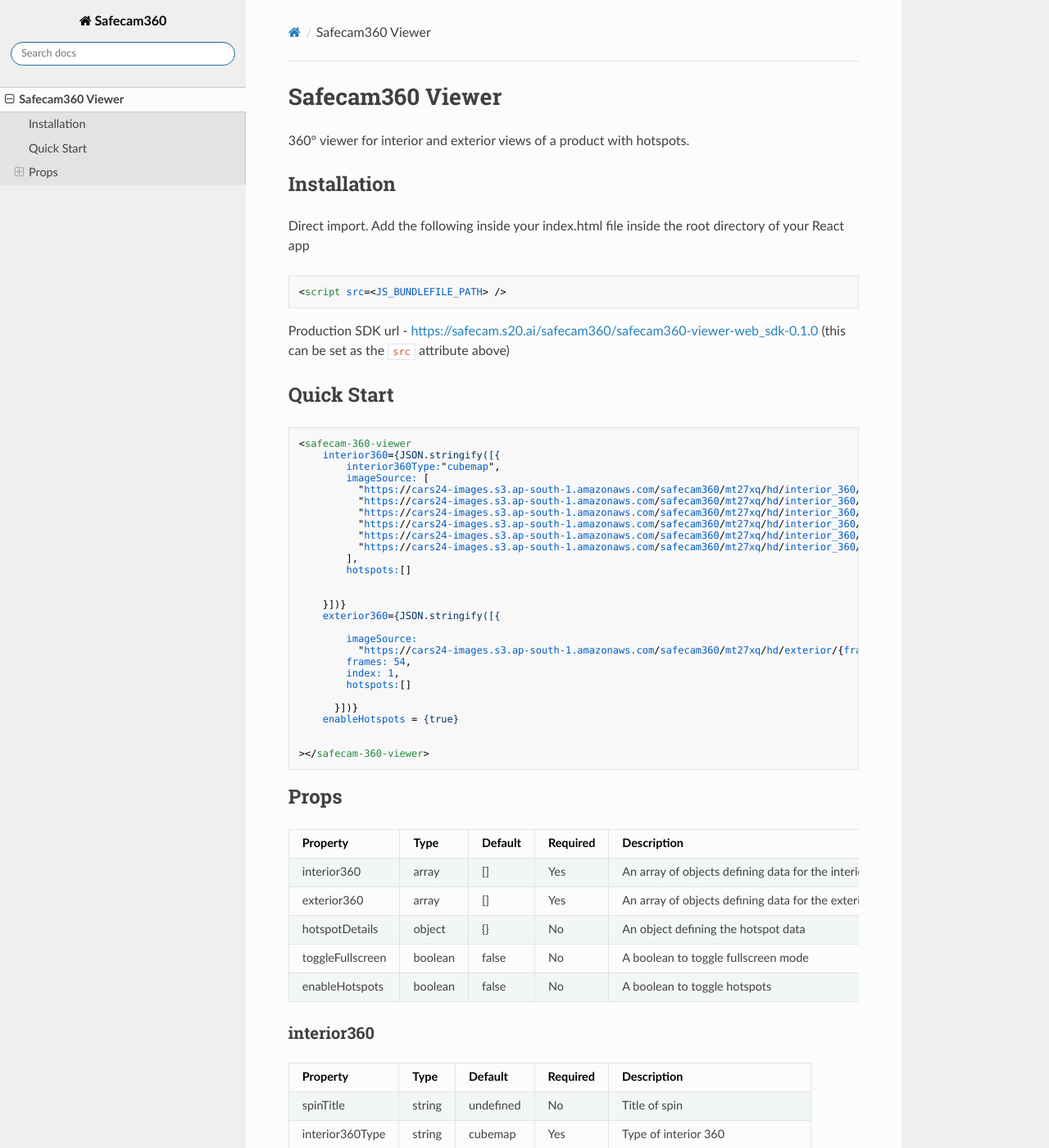
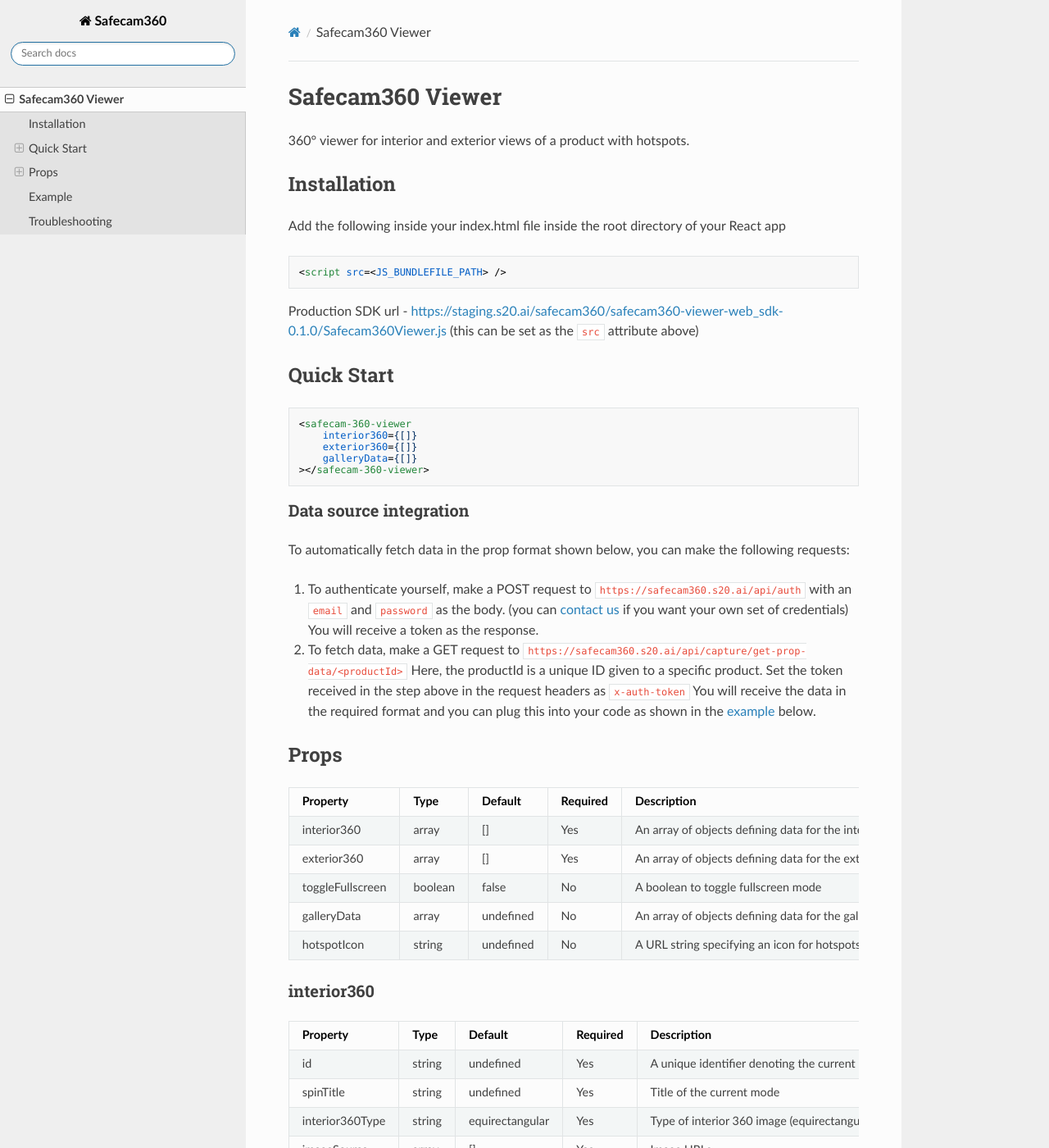
Before and after one commit to infinity-s20-ai/safecam360-docs, an MkDocs documentation site: the page built from docs/index.md, in a window 1280 px wide and 1400 px high. Shown: the whole window at 82% size. Built offline with MkDocs 1.6.1, drawn with Linux system fonts in a browser that asks for light colours; nearby versions of some CDN libraries; some of the changed text lies outside the part shown.

Commit message:
Updates index.md file, adds readme file.

````diff
--- a/docs/index.md
+++ b/docs/index.md
@@ -3,46 +3,33 @@
 360° viewer for interior and exterior views of a product with hotspots.
 
 ## Installation
-Direct import. Add the following inside your index.html file inside the root directory of your React app
+Add the following inside your index.html file inside the root directory of your React app
 
 ```html
 <script src=<JS_BUNDLEFILE_PATH> />
 ```
 
-Production SDK url - [https://safecam.s20.ai/safecam360/safecam360-viewer-web_sdk-0.1.0](https://safecam.s20.ai/safecam360/safecam360-viewer-web_sdk-0.1.0) (this can be set as the ```src``` attribute above)
+Production SDK url - [https://staging.s20.ai/safecam360/safecam360-viewer-web_sdk-0.1.0/Safecam360Viewer.js](https://staging.s20.ai/safecam360/safecam360-viewer-web_sdk-0.1.0/Safecam360Viewer.js) (this can be set as the ```src``` attribute above)
 
 ## Quick Start
 
 ```html
 <safecam-360-viewer
-    interior360={JSON.stringify([{
-        interior360Type:"cubemap",
-        imageSource: [
-          "https://cars24-images.s3.ap-south-1.amazonaws.com/safecam360/mt27xq/hd/interior_360/pz.jpg",
-          "https://cars24-images.s3.ap-south-1.amazonaws.com/safecam360/mt27xq/hd/interior_360/px.jpg",
-          "https://cars24-images.s3.ap-south-1.amazonaws.com/safecam360/mt27xq/hd/interior_360/nz.jpg",
-          "https://cars24-images.s3.ap-south-1.amazonaws.com/safecam360/mt27xq/hd/interior_360/nx.jpg",
-          "https://cars24-images.s3.ap-south-1.amazonaws.com/safecam360/mt27xq/hd/interior_360/py.jpg",
-          "https://cars24-images.s3.ap-south-1.amazonaws.com/safecam360/mt27xq/hd/interior_360/ny.jpg",
-        ],
-        hotspots:[]
+    interior360={[]}
+    exterior360={[]}
+    galleryData={[]}
+></safecam-360-viewer>
+```
+
+### Data source integration
+
+To automatically fetch data in the prop format shown below, you can make the following requests:
+
+  1. To authenticate yourself, make a POST request to ```https://safecam360.s20.ai/api/auth``` with an ```email``` and ```password``` as the body. (you can [contact us](mailto:infinity@s20.ai) if you want your own set of credentials)
+  You will receive a token as the response.
+  2. To fetch data, make a GET request to ```https://safecam360.s20.ai/api/capture/get-prop-data/<productId>``` Here, the productId is a unique ID given to a specific product. Set the token received in the step above in the request headers as ```x-auth-token``` You will receive the data in the required format and you can plug this into your code as shown in the [example](#example) below.
 
 
-    }])}
-    exterior360={JSON.stringify([{
-
-        imageSource:
-          "https://cars24-images.s3.ap-south-1.amazonaws.com/safecam360/mt27xq/hd/exterior/{frame}.jpg",
-        frames: 54,
-        index: 1,
-        hotspots:[]
-
-      }])}
-    enableHotspots = {true}
-
-
-></safecam-360-viewer>
-```
 
 ## Props
 
@@ -50,27 +37,173 @@
 |-------------|-------|-----------|---------|------------------------------------------------------------|
 | interior360 | array | [] | Yes | An array of objects defining data for the interior360 type. See object definition [here](#interior360). |
 | exterior360 | array | [] | Yes | An array of objects defining data for the exterior360 type. See object definition [here](#exterior360) |
-| hotspotDetails | object | {} | No | An object defining the hotspot data |
 | toggleFullscreen | boolean | false | No | A boolean to toggle fullscreen mode |
-| enableHotspots | boolean | false | No |A boolean to toggle hotspots |
+| galleryData | array | undefined | No | An array of objects defining data for the gallery. See object definition [here](#galleryData) |
+| hotspotIcon | string | undefined | No | A URL string specifying an icon for hotspots. Major image formats and SVGs are supported. |
 
 
 ### interior360
 
 |   Property   |   Type   |   Default   | Required   | Description                        |
 |-----------------|--------|-----------|------|------------------------------------|
-| spinTitle       | string | undefined | No | Title of spin                      |
-| interior360Type | string | cubemap   | Yes | Type of interior 360               |
+| id       | string | undefined | Yes | A unique identifier denoting the current hotspot
+| spinTitle       | string | undefined | Yes | Title of the current mode                      |
+| interior360Type | string | equirectangular   | Yes | Type of interior 360 image  (equirectangular or cubemap)              |
 | imageSource     | array  | [] | Yes | Image URLs                         |
-| hotspots        | array  | []        | No | Hotspot data for internal hotspots |
+| hotspots        | array  | []        | No | Array of objects representing hotspot data. The structure of this field can be seen [here](#interior-hotspot) |
 
 
 ### exterior360
 
 |   Property   |   Type   |   Default   | Required   | Description                        |
 |-----------------|--------|-----------|------|------------------------------------|
-| spinTitle   | string | undefined | No |Title of spin                                  |
-| imageSource | string | undefined    | Yes | Image url of first image                       |
+| id       | string | undefined | Yes | A unique identifier denoting the current hotspot
+| spinTitle   | string | undefined | Yes |Title of the current mode                                  |
+| imageSource | array | undefined    | Yes | An array of image sources
+| highResImages | array | undefined    | No | An array of high resolution image sources (for zoom)
+| hotspotImages | array | undefined    | Yes | Description of each hotspot image. See object definition [here](#hotspot-image)                       |
 | frames      | number | undefined    | Yes | Total number of images needed for external 360 |
 | index       | number | 1            | Yes|Index of first image needed for external 360   |
-| hotspots    | array  | []           | Yes| Hotspot data for external hotspots             |
+| hotspots    | array  | []           | Yes| Array of objects representing hotspot data. The structure of this field can be seen [here](#exterior-hotspot)
+
+### galleryData
+
+|   Property   |   Type   |   Default   | Required   | Description                        |
+|-----------------|--------|-----------|------|------------------------------------|
+| title | string | undefined   | Yes | Title/caption for the image               |
+| imageSource     | string  | undefined | Yes | URL string for the image
+
+
+### Interior Hotspot
+
+|   Property   |   Type   |   Default   | Required   | Description                        |
+|-----------------|--------|-----------|------|------------------------------------|
+| pitch      | number | undefined    | Yes | The pitch value of where the hotspot should be present in the 360 view |
+| yaw      | number | undefined    | Yes | The yaw value of where the hotspot should be present in the 360 view |
+| type   | string | undefined | Yes |Type of hotspot (damage or feature)
+| index       | number | 1            | Yes|Index of first image needed for external 360   |
+| hotspotRefId    | string  | undefined           | Yes| Reference ID or tag for the hotspot
+| description    | string  | undefined           | Yes| Description of the hotspot
+| triggerFrame    | object  | undefined           | Yes| The final point that needs to be triggered once the hotspot is selected
+
+### Exterior Hotspot
+
+|   Property   |   Type   |   Default   | Required   | Description                        |
+|-----------------|--------|-----------|------|------------------------------------|
+| id    | string  | undefined           | Yes| A unique identifier for the hotspot
+| type   | string | undefined | Yes |Type of hotspot (damage or feature)
+| display   | array[int, boolean] | undefined | No |Contains information about hotspot scaling and the hotspot focus frame. e.g [0.79, false]	- Here, the first entry is the scale of the hotspot in a given frame and the second entry indicates if the hotspot should be in focus or not
+| frameId       | number | undefined            | Yes|The frame number in which the hotspot is to be displayed   |
+| x      | string | undefined    | Yes |x-coordinate of the hotspot in the frame |
+| y      | string | undefined    | Yes | y-coordinate of the hotspot in the frame |
+| hotspotRefId    | string  | undefined           | Yes| Reference ID or tag for the hotspot
+| description    | string  | undefined           | Yes| Description of the hotspot
+| triggerFrame    | object  | undefined           | Yes| The final point that needs to be triggered once the hotspot is selected
+
+
+### Hotspot Image
+
+|   Property   |   Type   |   Default   | Required   | Description                        |
+|-----------------|--------|-----------|------|------------------------------------|
+| hotspotRefId    | string  | undefined           | Yes| Reference ID or tag for the hotspot image              |
+| imageSrc    | string  | undefined | Yes | URL string for the image
+
+
+## Example
+
+```javascript
+<safecam-360-viewer
+    interior360={JSON.stringify([{
+    spinTitle: "Interior 360"
+    interior360Type: "equirectangular",
+    imageSource: [ "https://safecam360-mobile-images.s3.ap-south-1.amazonaws.com/demo/interior360_demo.jpeg" ],
+    hotspotImages: [
+    {
+      hotspotRefId: "internal-hotpsot-steering"
+      imageSrc: "https://"
+    },
+    {
+      hotspotRefId: "internal-hotpsot-infotainment-system"
+      imageSrc: "https://"
+    }
+  ]
+    hotspots: [
+    {
+      pitch: 4.140852751630522,
+      yaw: 23.544021973218946,
+      hotspotRefId: "internal-hotpsot-steering",
+      triggerFrame: {
+        pitch: -6.5250622571992025,
+        yaw: -24.67466498175444
+      }.
+      description: "Sample description"
+    },
+    {
+      pitch: -6.032111892702112,
+      yaw: -1.552639896791029,
+      hotspotRefId: "internal-hotpsot-infotainment-system"
+      triggerFrame: {
+        pitch: -6.5250622571992025,
+        yaw: -24.67466498175444
+      },
+      description: "Sample description",
+      imageSrc: "https://"
+    }
+  ]
+
+
+}])}
+exterior360 = {JSON.stringify([{
+    spinTitle: "Close door spin"
+    imageSource: [ "https://safecam360-mobile-images.s3.ap-south-1.amazonaws.com/demo/spin/hd/img_01.jpg", ... ],
+    highResImages: [ "https://safecam360-mobile-images.s3.ap-south-1.amazonaws.com/demo/spin/high_res/img_01.jpg", ... ],
+    frames: 54,
+    index: 1,
+    hotspotImages:[
+      {
+        hotspotRefId: "headlight-hotspot"
+        imageSrc: "https://"
+      },
+      {
+        hotspotRefId: "orvm-left-hotspot"
+        imageSrc: "https://"
+      }
+    ]
+    hotspots:[
+      {
+        frameId: 1,
+        x: 23.4,
+        y: 44.5,
+        triggerFrame: 6,
+        description: "Sample description",
+        hotspotRefId: "headlight-hotspot"
+      },
+      {
+        frameId: 1,
+        x: 23.4,
+        y: 44.5,
+        triggerFrame: 7,
+        description: "Sample description",
+        hotspotRefId: "orvm-left-hotspot",
+        imageSrc: "https://"
+      },
+      ...
+    ]
+    galleryData: [
+       {
+          title: "Front View",
+          imageSource: "https://safecam360-mobile-images.s3.ap-south-1.amazonaws.com/TEST1935/slot/car0368_0.jpeg",
+       },
+       {
+          title: "45˚ Left Front View",
+          imageSource: "https://safecam360-mobile-images.s3.ap-south-1.amazonaws.com/TEST1935/slot/car0368_13.jpeg",
+       }
+    ]
+
+  }])}
+/>
+```
+
+## Troubleshooting
+
+If you run into any problems, send us an email at [infinity@20.ai](mailto:infinity@s20.ai) and we'll be happy to help you out!
````
Also changed, not shown: README.md (added, +13 -0 lines), site/index.html, site/search/search_index.json, site/sitemap.xml, 1 other file.
